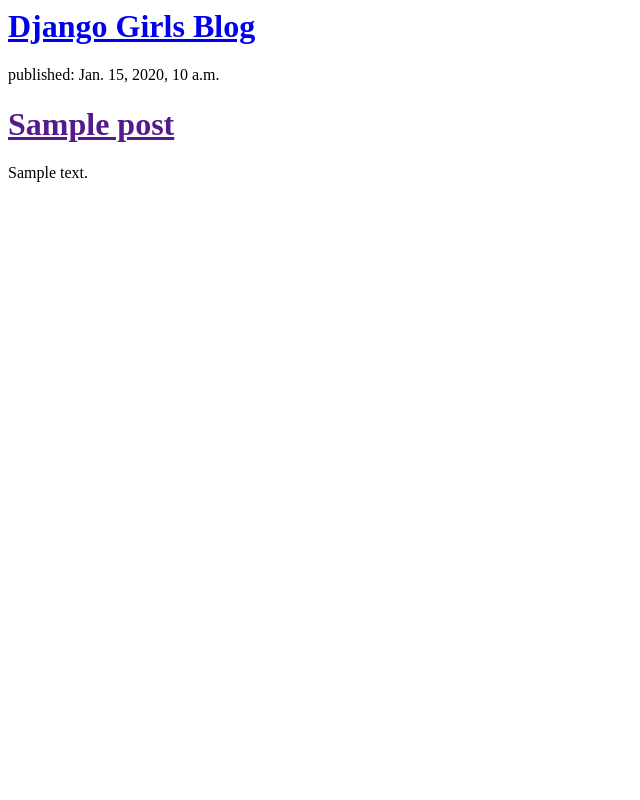
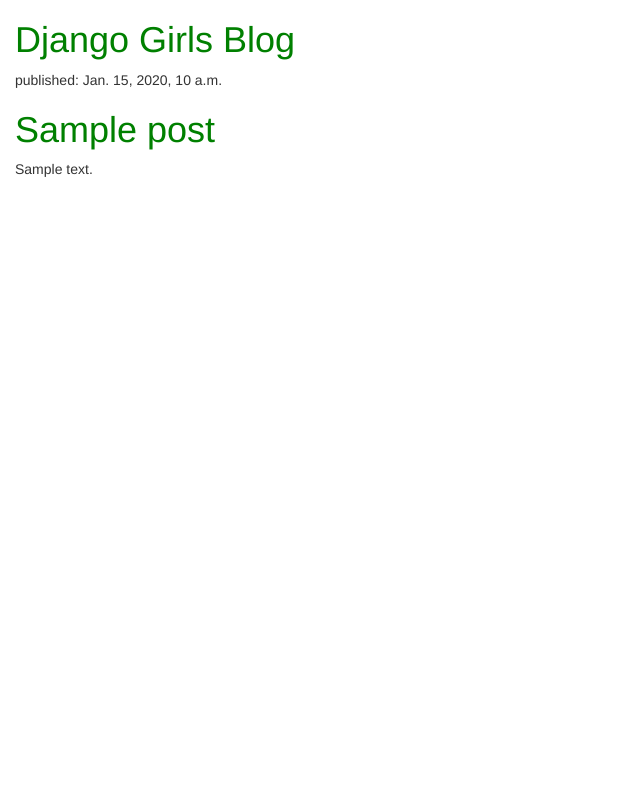
Before and after one commit to dorapandora/my-first-blog, a Django app: template blog/templates/blog/post_list.html in a window 1280 px wide. Shown: the whole page, without its empty margins (0-640 px from the left). Run offline with Django 3.2, Linux system fonts and the light colour scheme; the template is opened without the code that fills it: values that come from a table or form of the project are taken from there, others are empty; tables that the repository leaves empty hold one stand-in row (values such as "Sample post"); some libraries are stand-ins or nearby versions.

Commit message:
css added

```diff
--- /dev/null
+++ b/blog/static/css/blog.css
@@ -0,0 +1,7 @@
+h1 a {
+    color: green;
+}
+
+body {
+    padding-left: 15px;
+}
--- a/blog/templates/blog/post_list.html
+++ b/blog/templates/blog/post_list.html
@@ -1,6 +1,13 @@
+{% load staticfiles %}
+
 <html>
     <head>
+
+
+        <link rel="stylesheet" href="//maxcdn.bootstrapcdn.com/bootstrap/3.2.0/css/bootstrap.min.css">
+        <link rel="stylesheet" href="//maxcdn.bootstrapcdn.com/bootstrap/3.2.0/css/bootstrap-theme.min.css">
         <title>Django Girls blog</title>
+        <link rel="stylesheet" href="{% static 'css/blog.css' %}">
     </head>
     <body>
         <div>
```
